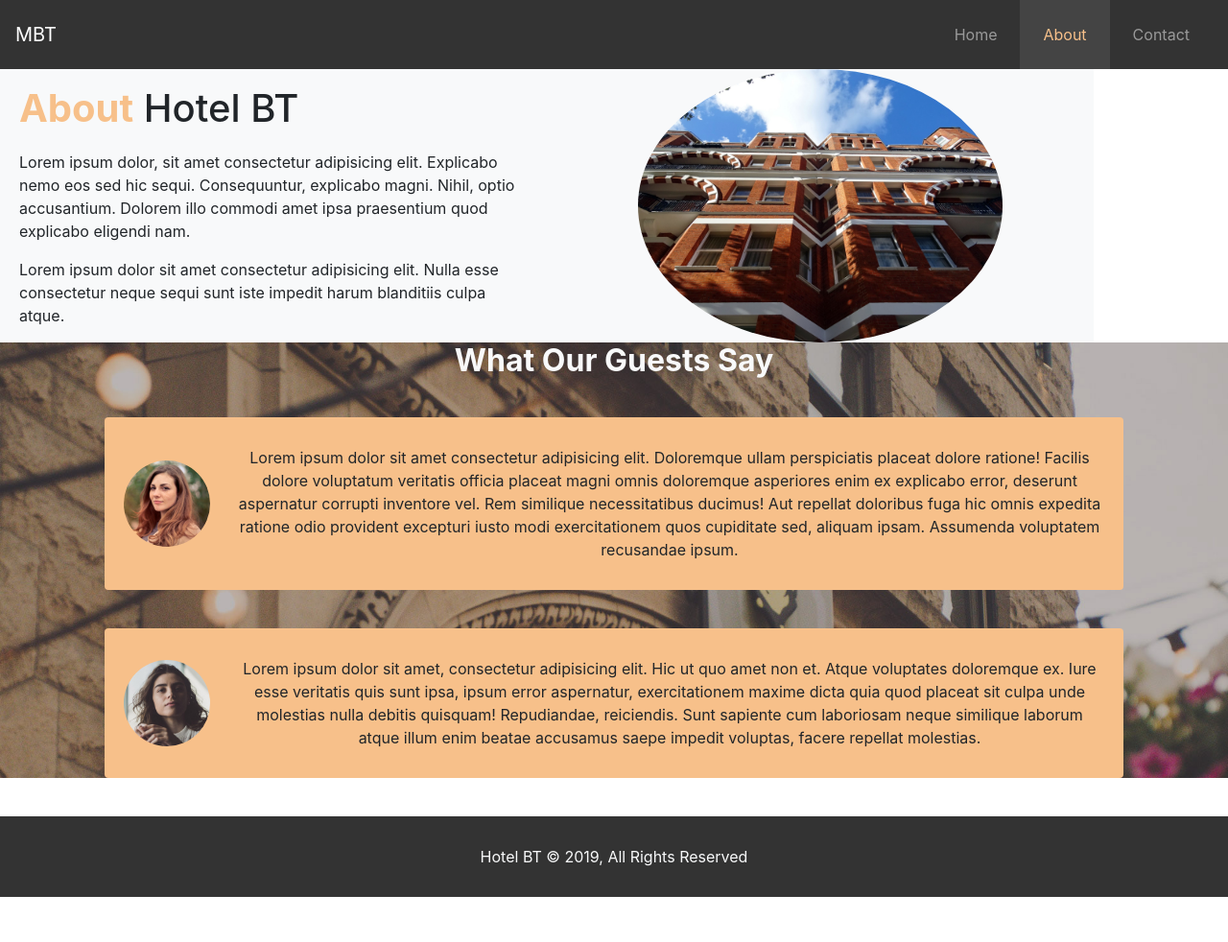
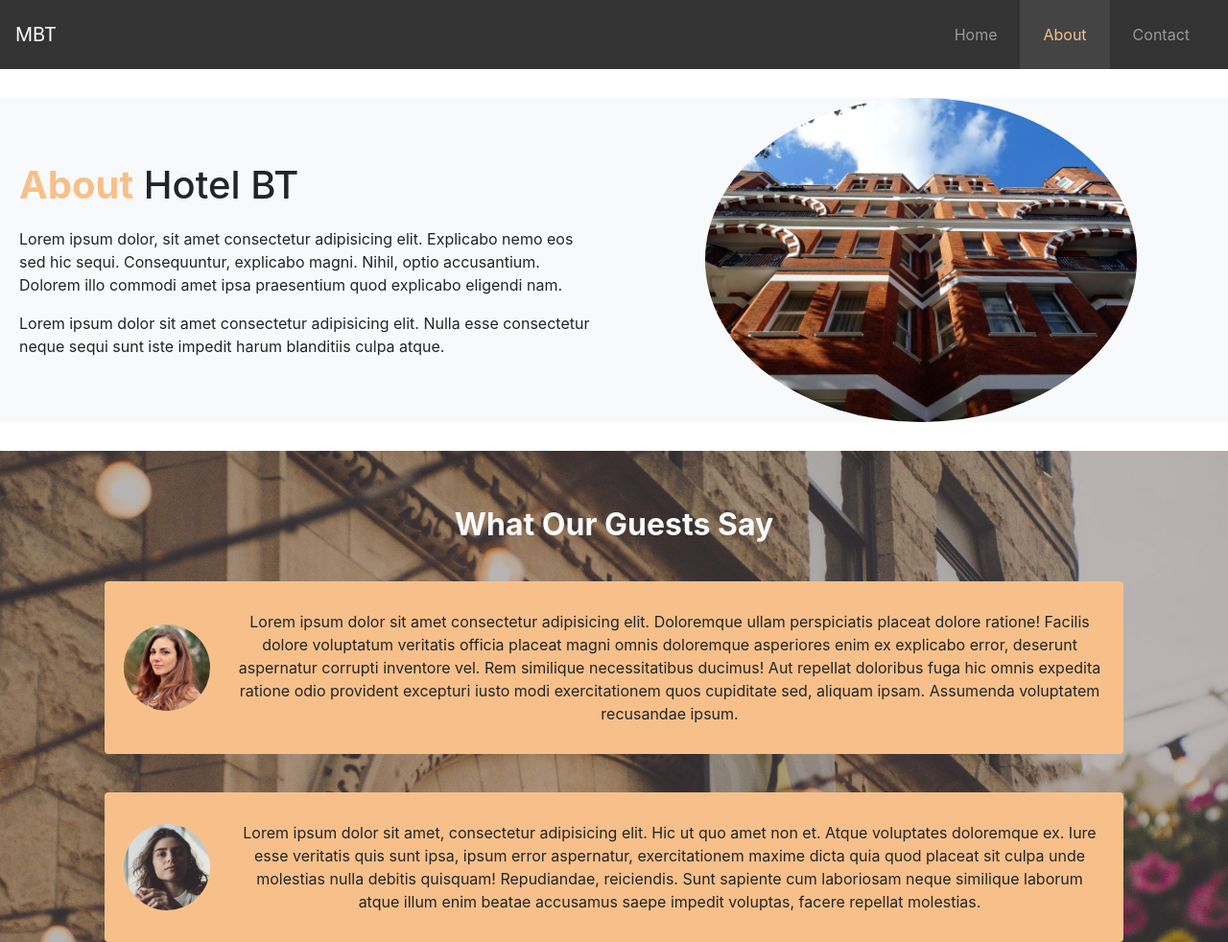
Before and after one commit to WEB-Track/Hotel_Site, a website built with Parcel: page src/about.html in a window 1280 px wide. Shown: the top 982 px of the page at 96% size. Before the commit the page ends 935 px from the top, so only its background shows below. Built offline with nearby package versions, Linux system fonts and the light colour scheme.

Commit message:
fixed col2 section height

```diff
--- a/src/about.html
+++ b/src/about.html
@@ -56,9 +56,11 @@
         </nav>
       </div>
     </header>
-    <section class="col2">
-      <div class="container mx-0 px-0 justift-content-center">
-        <div class="row mx-0 px-0 bg-light">
+    <section class="col2 bg-light">
+      <div
+        class="container-fluid spacing_m-tb-30 mx-0 px-0 justift-content-center"
+      >
+        <div class="row mx-0 px-0">
           <div class="col-6 mx-0 px-0 my-auto">
             <div class="card card-body--no-border bg-light" style="width: 100%">
               <div class="card-body py-0">
@@ -94,7 +96,9 @@
     </section>
     <section class="testimony" id="testimony">
       <div class="testimony-bg container-fluid text-center">
-        <h3 class="h2 text-light font-weight-bold spacing_m-b-40">
+        <h3
+          class="h2 text-light font-weight-bold spacing_p-t-58 spacing_m-b-40"
+        >
           What Our Guests Say
         </h3>
         <div
@@ -139,8 +143,9 @@
             rounded
             bg-secondary
             media--width
-            spacing_p-all-20 spacing_m-b-40
+            spacing_p-all-20 spacing_p-b-58
             mx-auto
+            spacing_m-b-50
           "
         >
           <img
--- a/src/assets/scss/1-helper/_spacing.scss
+++ b/src/assets/scss/1-helper/_spacing.scss
@@ -7,8 +7,17 @@
   margin-bottom: 0.625rem;
 }
 
+.spacing_m-tb-30 {
+  margin-top: 1.875rem;
+  margin-bottom: 1.875rem;
+}
+
 .spacing_m-b-40 {
   margin-bottom: 2.5rem;
+}
+
+.spacing_m-b-50 {
+  margin-bottom: 3.125rem;
 }
 
 // padding
--- a/src/assets/scss/3-layout/_col2.scss
+++ b/src/assets/scss/3-layout/_col2.scss
@@ -1,4 +1,8 @@
 // col2
+
+.col2 {
+  background-color: $light;
+}
 
 .col2_btn--color {
   color: $primary;
--- a/src/assets/scss/3-layout/_testimory.scss
+++ b/src/assets/scss/3-layout/_testimory.scss
@@ -8,4 +8,6 @@
   background-image: url(../images/test-bg.jpg);
   background-size: cover;
   background-repeat: no-repeat;
+  width: 100%;
+  height: 100%;
 }
```
Also changed, not shown: src/assets/css/main.css, 1 other file.
